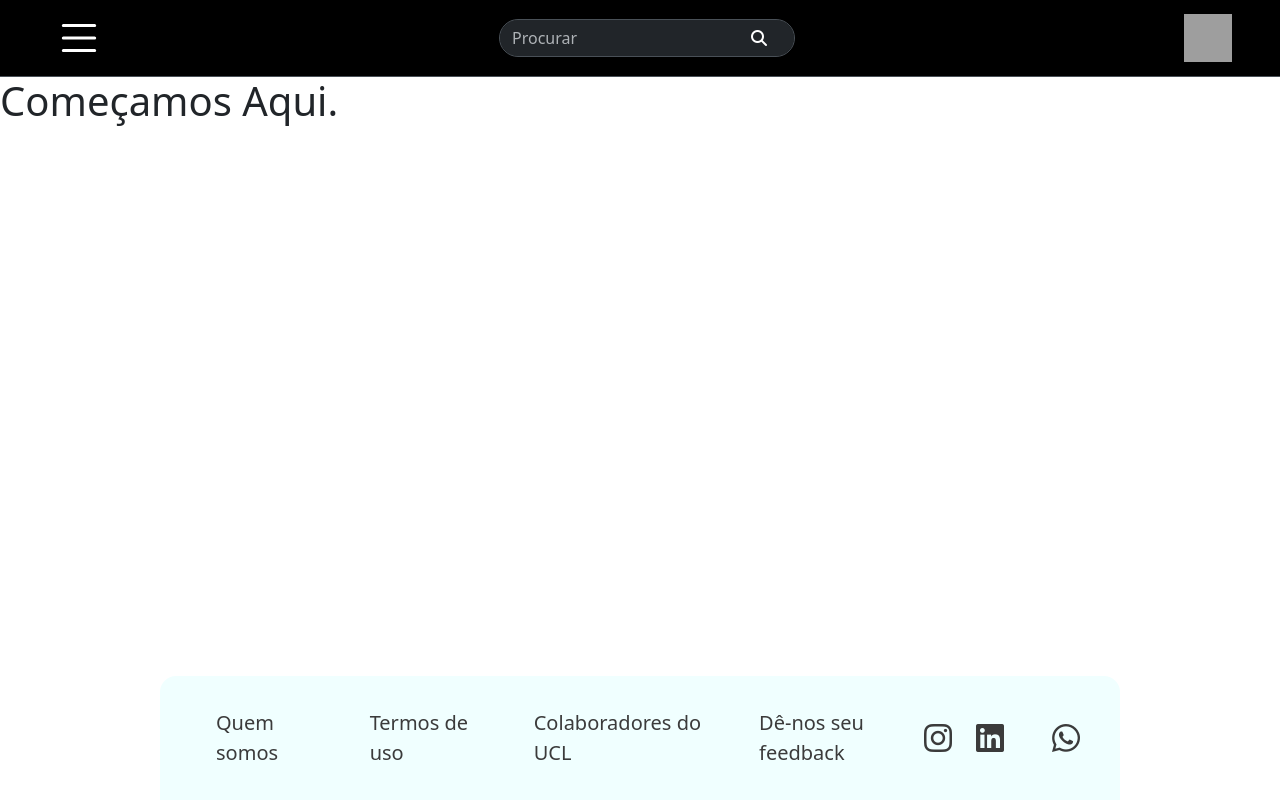
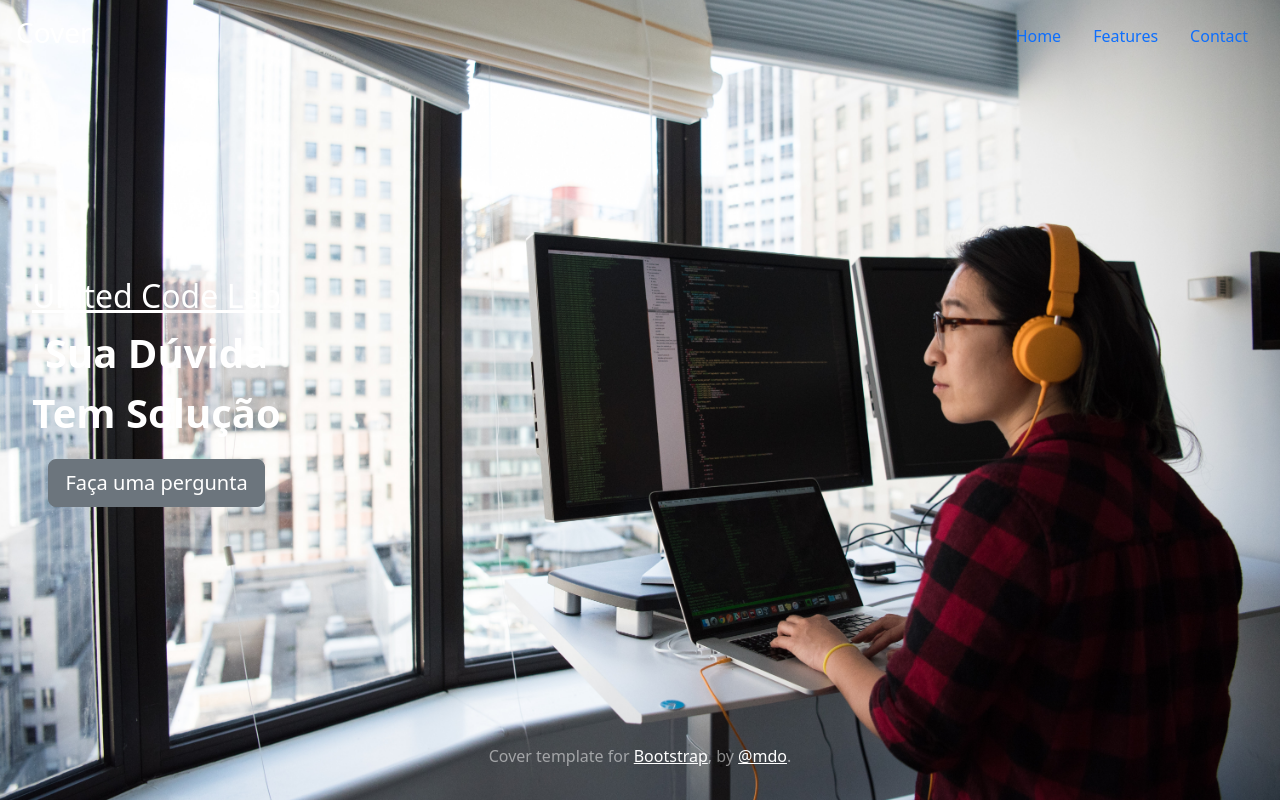
Before and after one commit to unitedcodelab/foi-de-base, a Django app: page / in a window 1280 px wide. Run offline with Django 5.2, Linux system fonts and the light colour scheme; parts of the project's set-up code (start-up, migrations or seed data) failed here and were passed over; some libraries are stand-ins or nearby versions; grey boxes are pictures that could not be loaded.

Commit message:
Início do desenvolvimento da home-page

```diff
--- a/source/templates/home.html
+++ b/source/templates/home.html
@@ -1,7 +1,91 @@
-{% extends 'base.html' %}
+<!-- {% extends 'base.html' %}
 
 {% block content %}
-    {% include "components/header.html" %}
-    <h1>Começamos Aqui.</h1>
-    {% include "components/footer.html" %}
-{% endblock %}
+    {% include "components/header.html" %} -->
+    <!doctype html>
+    <html lang="en" class="h-100">
+      <head>
+        <meta charset="utf-8">
+        <meta name="viewport" content="width=device-width, initial-scale=1">
+        <meta name="description" content="">
+        <meta name="author" content="Mark Otto, Jacob Thornton, and Bootstrap contributors">
+        <meta name="generator" content="Hugo 0.84.0">
+        <title>Home - United Code Lab</title>
+
+        <link rel="canonical" href="https://getbootstrap.com/docs/5.0/examples/cover/">
+        <link href="https://cdn.jsdelivr.net/npm/bootstrap@5.3.2/dist/css/bootstrap.min.css" rel="stylesheet" integrity="sha384-T3c6CoIi6uLrA9TneNEoa7RxnatzjcDSCmG1MXxSR1GAsXEV/Dwwykc2MPK8M2HN" crossorigin="anonymous">
+
+
+
+
+        <!-- Bootstrap core CSS -->
+    <link href="../assets/dist/css/bootstrap.min.css" rel="stylesheet">
+
+        <style>
+          .bd-placeholder-img {
+            font-size: 1.125rem;
+            text-anchor: middle;
+            -webkit-user-select: none;
+            -moz-user-select: none;
+            user-select: none;
+          }
+
+
+          /* TENTANDO COLOCAR A IMG COMO BG (NÃO CONSEGUI), TAMBÉM FALTA ADD OPACIDADE */
+          .bg-img {
+            background-image: url(./components/imagem-dev.jpg);
+            background-size: cover;
+            background-position: center;
+            height: 100vh;
+          }
+
+          @media (min-width: 768px) {
+            .bd-placeholder-img-lg {
+              font-size: 3.5rem;
+            }
+          }
+        </style>
+
+
+        <!-- Custom styles for this template -->
+        <link href="cover.css" rel="stylesheet">
+      </head>
+      <body class="d-flex h-100 text-center text-white bg-img">
+
+    <div class="cover-container d-flex w-100 h-100 p-3 mx-auto flex-column">
+      <header class="mb-auto">
+        <div>
+          <h3 class="float-md-start mb-0">Cover</h3>
+          <nav class="nav nav-masthead justify-content-center float-md-end">
+            <a class="nav-link active" aria-current="page" href="#">Home</a>
+            <a class="nav-link" href="#">Features</a>
+            <a class="nav-link" href="#">Contact</a>
+          </nav>
+        </div>
+      </header>
+
+
+    <!-- Dificuldade em posicionar os elementos de acordo com o exemplo no Canva -->
+      <main class="d-flex flex-column align-items-start px-3">
+        <div>
+          <h1 class="fs-2 text-decoration-underline">United Code Lab</h1>
+          <p class="lead fs-1 fw-bold">Sua Dúvida <br> Tem Solução</p>
+          <p class="lead">
+            <a href="#" class="btn btn-lg btn-secondary">Faça uma pergunta</a>
+          </p>
+        </div>
+
+      </main>
+
+      <footer class="mt-auto text-white-50">
+        <p>Cover template for <a href="https://getbootstrap.com/" class="text-white">Bootstrap</a>, by <a href="https://twitter.com/mdo" class="text-white">@mdo</a>.</p>
+      </footer>
+    </div>
+
+
+    <script src="https://cdn.jsdelivr.net/npm/bootstrap@5.3.2/dist/js/bootstrap.bundle.min.js" integrity="sha384-C6RzsynM9kWDrMNeT87bh95OGNyZPhcTNXj1NW7RuBCsyN/o0jlpcV8Qyq46cDfL" crossorigin="anonymous"></script>
+      </body>
+    </html>
+
+
+    <!-- {% endblock %} -->
```
Also changed, not shown: project/templates/components/fundo-listrado.jpg (added), project/templates/components/imagem-dev.jpg (added), source/static/css/global.css (line endings or trailing spaces), source/static/css/home.css (added).
